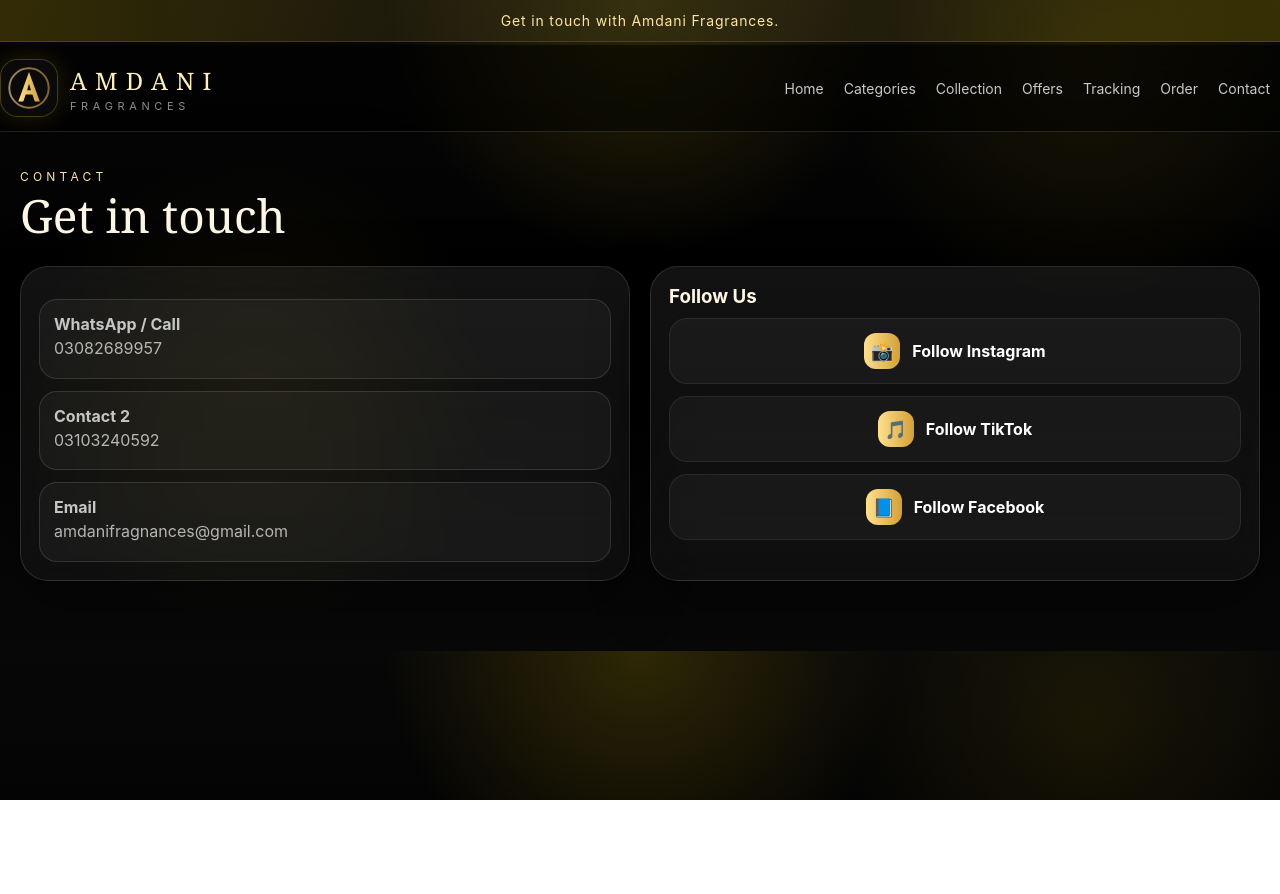
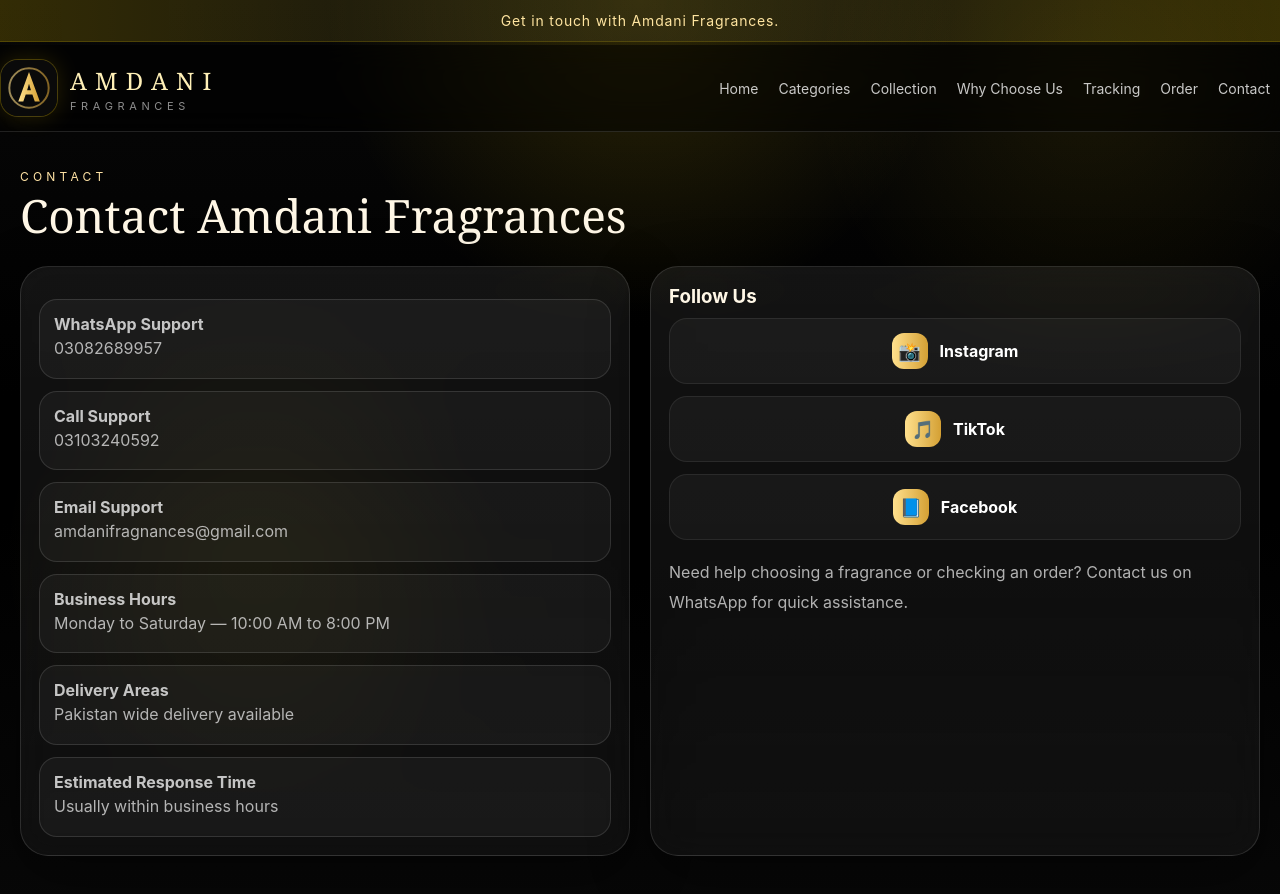
Before and after one commit to AhmedrazamemonAMDANI/amdani-site, a plain HTML site: page frontend/contact.html in a window 1280 px wide. Before the commit the page ends 800 px from the top, so only its background shows below. Drawn offline with Linux system fonts and the light colour scheme.

Commit message:
Revise contact page details and add support info
Updated contact information and added business hours and delivery areas.

```diff
--- a/frontend/contact.html
+++ b/frontend/contact.html
@@ -1,3 +1,4 @@
+
 <!DOCTYPE html>
 <html lang="en">
 <head>
@@ -25,7 +26,7 @@
         <a href="../index.html">Home</a>
         <a href="../index.html#categories">Categories</a>
         <a href="products.html">Collection</a>
-        <a href="../index.html#offers">Offers</a>
+        <a href="../index.html#why-us">Why Choose Us</a>
         <a href="tracking.html">Tracking</a>
         <a href="order.html">Order</a>
         <a href="contact.html">Contact</a>
@@ -37,7 +38,7 @@
     <section class="page-title">
       <div class="wrap">
         <div class="tag">CONTACT</div>
-        <h2>Get in touch</h2>
+        <h2>Contact Amdani Fragrances</h2>
       </div>
     </section>
 
@@ -46,16 +47,28 @@
         <div class="glass card">
           <div class="status">
             <div class="status-item" style="display:block">
-              <strong>WhatsApp / Call</strong>
+              <strong>WhatsApp Support</strong>
               <div class="muted">03082689957</div>
             </div>
             <div class="status-item" style="display:block">
-              <strong>Contact 2</strong>
+              <strong>Call Support</strong>
               <div class="muted">03103240592</div>
             </div>
             <div class="status-item" style="display:block">
-              <strong>Email</strong>
+              <strong>Email Support</strong>
               <div class="muted">amdanifragnances@gmail.com</div>
+            </div>
+            <div class="status-item" style="display:block">
+              <strong>Business Hours</strong>
+              <div class="muted">Monday to Saturday — 10:00 AM to 8:00 PM</div>
+            </div>
+            <div class="status-item" style="display:block">
+              <strong>Delivery Areas</strong>
+              <div class="muted">Pakistan wide delivery available</div>
+            </div>
+            <div class="status-item" style="display:block">
+              <strong>Estimated Response Time</strong>
+              <div class="muted">Usually within business hours</div>
             </div>
           </div>
         </div>
@@ -63,9 +76,13 @@
         <div class="glass card">
           <h3 style="margin:0 0 10px">Follow Us</h3>
           <div class="footer-socials">
-            <a href="#" class="social-pill"><span class="social-icon">📸</span><span>Follow Instagram</span></a>
-            <a href="#" class="social-pill"><span class="social-icon">🎵</span><span>Follow TikTok</span></a>
-            <a href="#" class="social-pill"><span class="social-icon">📘</span><span>Follow Facebook</span></a>
+            <a href="#" class="social-pill"><span class="social-icon">📸</span><span>Instagram</span></a>
+            <a href="#" class="social-pill"><span class="social-icon">🎵</span><span>TikTok</span></a>
+            <a href="#" class="social-pill"><span class="social-icon">📘</span><span>Facebook</span></a>
+          </div>
+
+          <div style="margin-top:18px" class="muted">
+            Need help choosing a fragrance or checking an order? Contact us on WhatsApp for quick assistance.
           </div>
         </div>
       </div>
```
